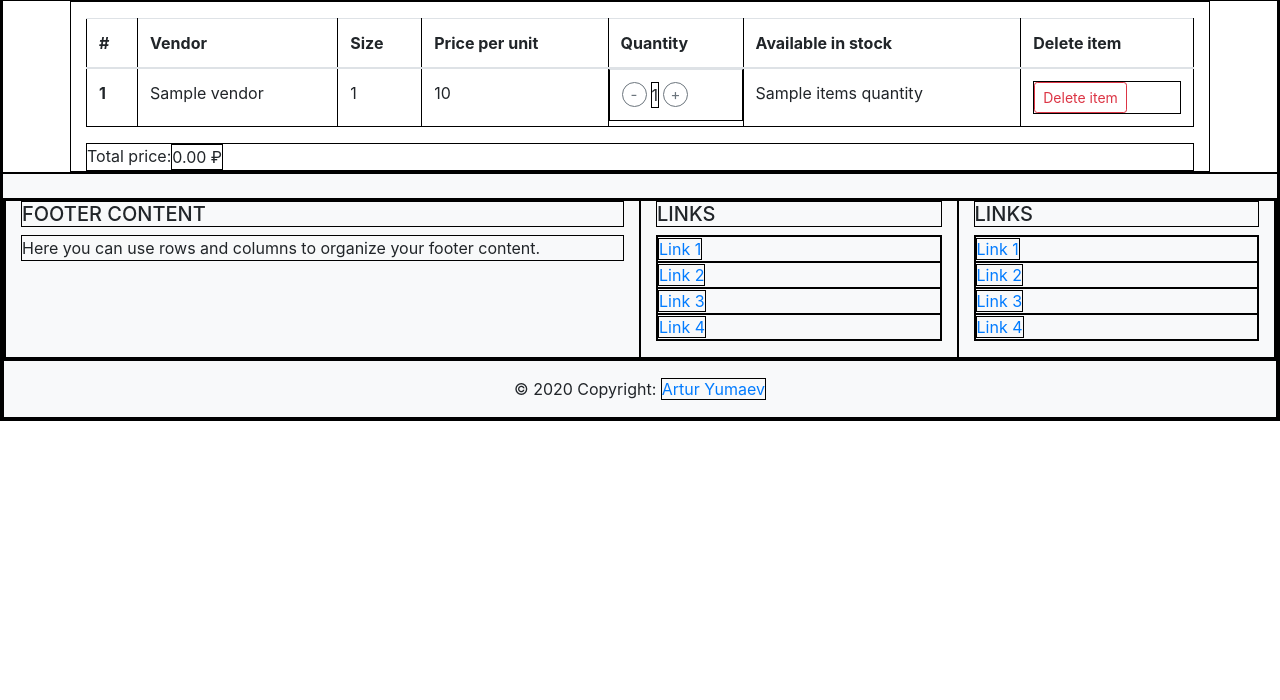
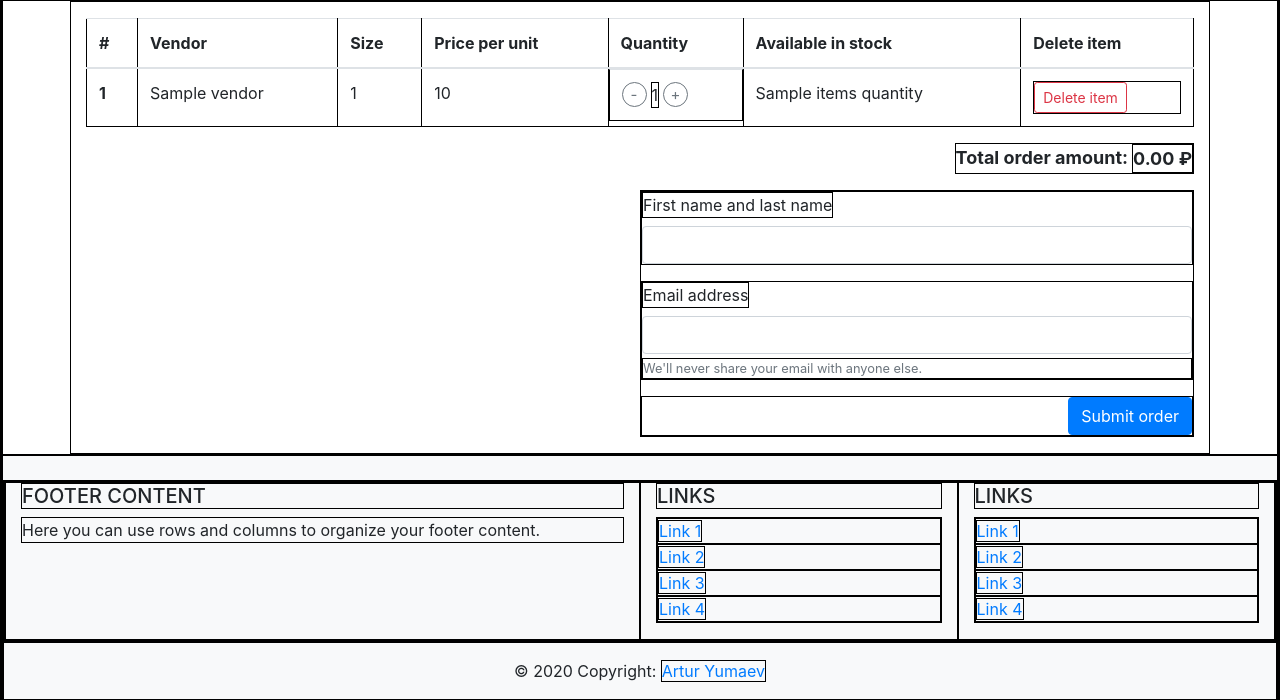
Before and after one commit to arturyumaev/Databases-Course-Work, a Flask app: template webApp/templates/cart.html in a window 1280 px wide. Shown: the part 68-768 px from the top of the page. Run offline with Flask 2, Linux system fonts and the light colour scheme; the template is opened without the code that fills it: most values are stand-ins (such as "Sample title", 1, 10 or a date in 2020); some libraries are stand-ins or nearby versions.

Commit message:
upd cart

```diff
--- a/webApp/templates/cart.html
+++ b/webApp/templates/cart.html
@@ -1,7 +1,8 @@
 {% extends "parent_template.html" %}
 {% block body %}
 
-    <div class="container-sm pt-3">
+    <div class="container-sm pt-3 d-flex flex-column align-items-end">
+        <!-- Таблица товаров в корзине -->
         <table class="table table-hover">
             <thead class="thead">
                 <tr>
@@ -96,12 +97,30 @@
             </tbody>
 
         </table>
-        <div class="d-flex flex-row">
-            Total price:
-            <div id="total-order-price">
+
+        <!-- Итоговая сумма чека -->
+        <div class="d-flex flex-row font-weight-bold" style="font-size:18px;">
+            Total order amount:
+            <div id="total-order-price" style="font-size:18px;" class="ml-1 font-weight-bold">
                 {{ "%.2f"|format(total_price) }} ₽
             </div>
         </div>
+
+        <!-- Форма отправки данных -->
+        <form class="mt-3 mb-3" style="width: 50%;">
+            <div class="form-group">
+                <label for="firstNameLastName">First name and last name</label>
+                <input type="text" class="form-control" id="firstNameLastName">
+            </div>
+            <div class="form-group">
+                <label for="inputEmail">Email address</label>
+                <input type="email" class="form-control" id="inputEmail" aria-describedby="emailHelp">
+                <small id="emailHelp" class="form-text text-muted">We'll never share your email with anyone else.</small>
+            </div>
+            <div class="d-flex flex-row justify-content-end">
+                <button type="submit" class="btn btn-primary">Submit order</button>
+            </div>
+          </form>
     </div>
 
 {% endblock %}
```
